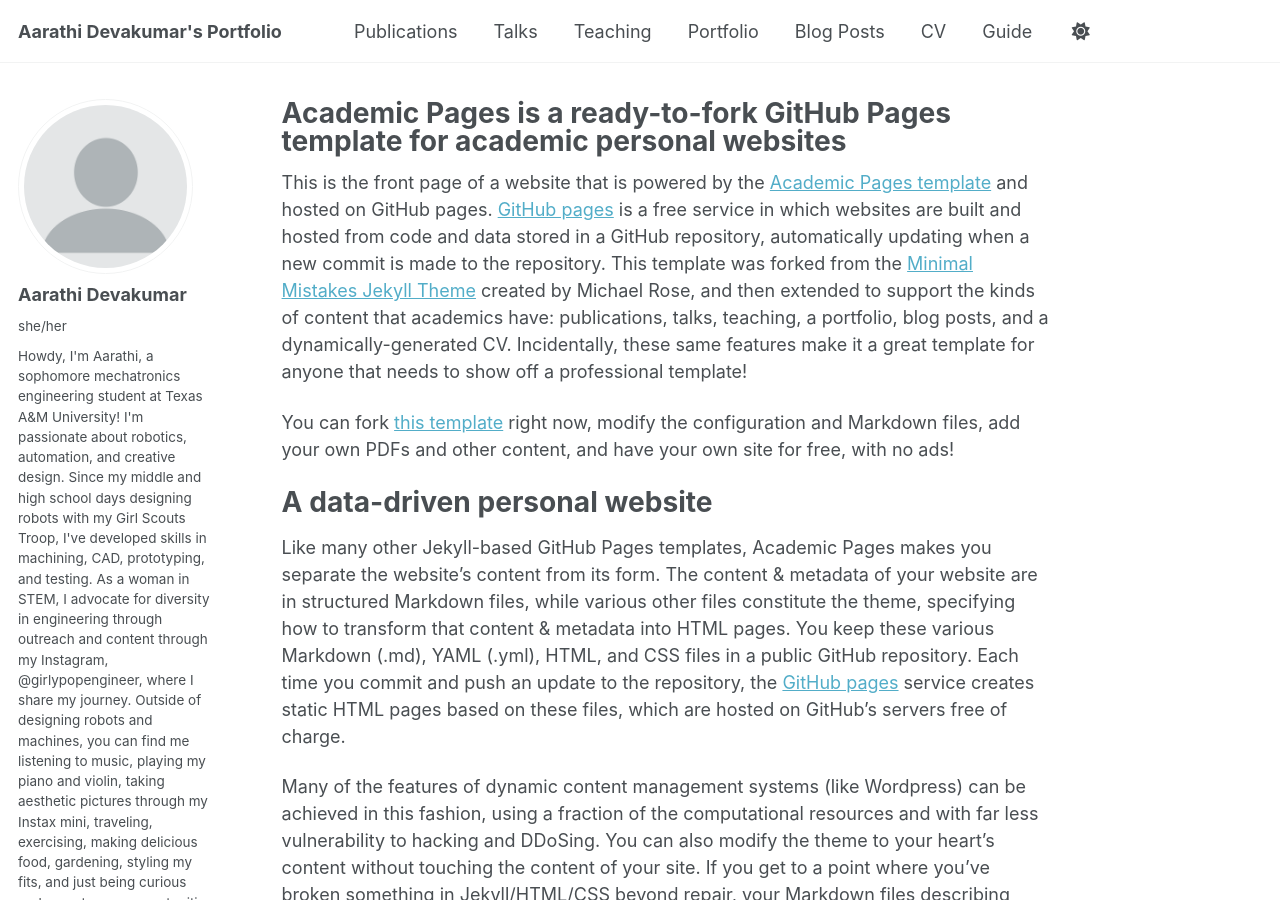
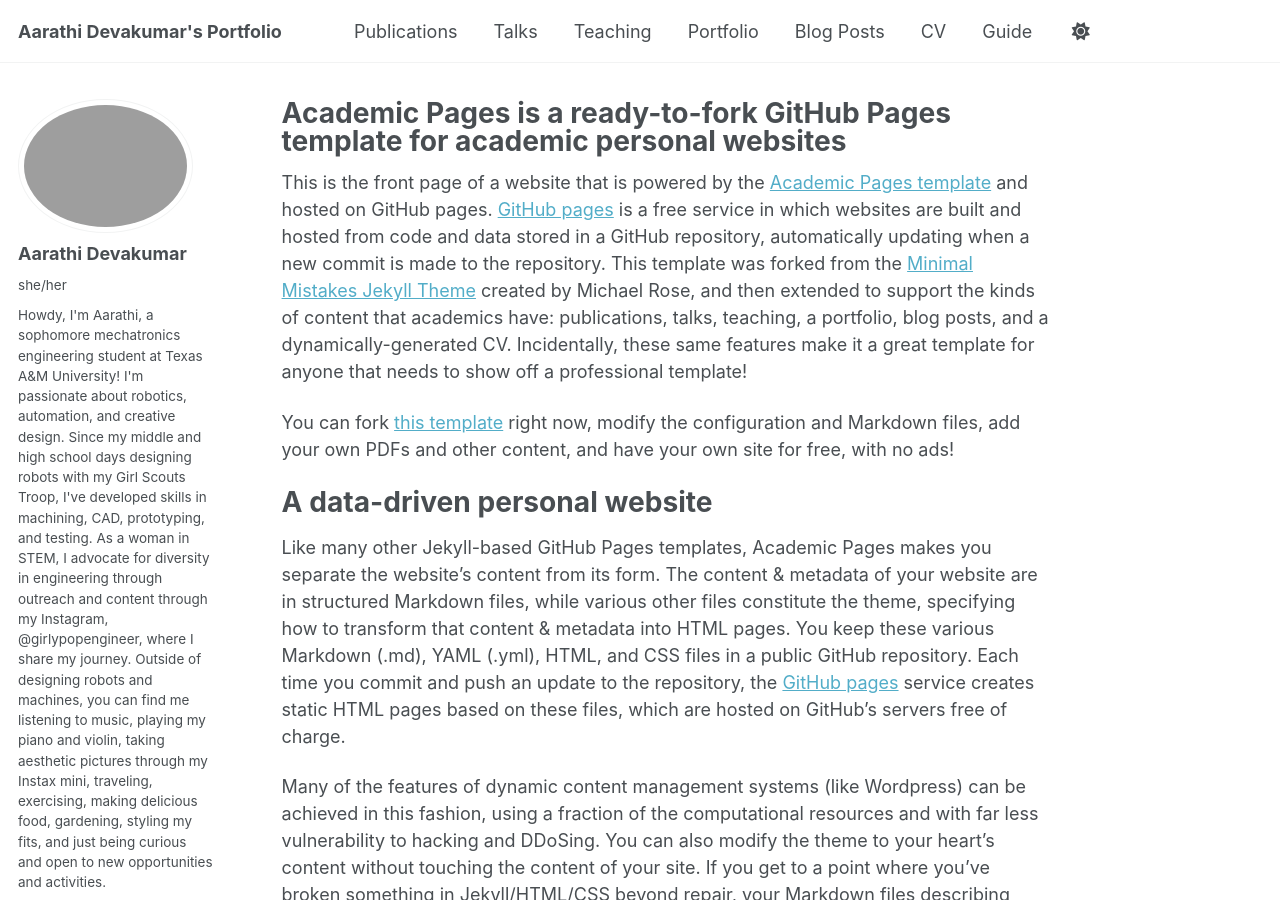
Before and after one commit to LoverSwiftieArt/aarathi.devakumar, a Jekyll site: the page built from _pages/about.md, in a window 1280 px wide and 900 px high. Built offline with Jekyll 4.4.1, drawn with Linux system fonts in a browser that asks for light colours; some web fonts are replaced; a script that is not in the unit is left out; some of the changed text lies outside the part shown.

Commit message:
Update _config.yml

```diff
--- a/_config.yml
+++ b/_config.yml
@@ -22,7 +22,7 @@ repository               : "academicpages/academicpages.github.io"
 #               Additional customization can be done by editing /_includes/author-profile.html
 author:
   # Biographic information
-  avatar           : "profile.png"
+  avatar           : "IMG_0713.jpg"
   name             : "Aarathi Devakumar"
   pronouns         : "she/her" # example: "she/her"
   bio              : "Howdy, I'm Aarathi, a sophomore mechatronics engineering student at Texas A&M University! I'm passionate about robotics, automation, and creative design. Since my middle and high school days designing robots with my Girl Scouts Troop, I've developed skills in machining, CAD, prototyping, and testing. As a woman in STEM, I advocate for diversity in engineering through outreach and content through my Instagram, @girlypopengineer, where I share my journey. Outside of designing robots and machines, you can find me listening to music, playing my piano and violin, taking aesthetic pictures through my Instax mini, traveling, exercising, making delicious food, gardening, styling my fits, and just being curious and open to new opportunities and activities."
@@ -34,11 +34,11 @@ author:
   # Academic websites
   academia         : # URL
   arxiv            : # URL - Update with the correct link to your profile
-  googlescholar    : "https://scholar.google.com/citations?user=PS_CX0AAAAAJ"
+  googlescholar    : # "https://scholar.google.com/citations?user=PS_CX0AAAAAJ"
   impactstory      : # URL
-  orcid            : "http://orcid.org/yourorcidurl"
+  orcid            : # "http://orcid.org/yourorcidurl"
   semantic         : # URL
-  pubmed           : "https://www.ncbi.nlm.nih.gov/pubmed/?term=john+snow"
+  pubmed           : # "https://www.ncbi.nlm.nih.gov/pubmed/?term=john+snow"
   researchgate     : # URL
   scopus           : # URL
 
@@ -46,25 +46,25 @@ author:
   bitbucket        : # Username - Update with your username on the site
   codepen          : # Username
   dribbble         : # Username
-  github           : "academicpages"
+  github           : "LoverSwiftieArt"
   kaggle           : # Username
   stackoverflow    : # User number or user number and name (i.e., use "1" or "1/jeff-atwood")
 
   # Social media
   artstation       : # Username
-  bluesky          : "bsky.app" # Replace this with you Bluesky username
+  bluesky          : # "bsky.app" # Replace this with you Bluesky username
   facebook         : # Username
   flickr           : # Username
   foursquare       : # Username
   goodreads        : # Username
   google_plus      : # Username
   keybase          : # Username
-  instagram        : # Username
+  instagram        : "girlypopengineer" # Username
   lastfm           : # Username
-  linkedin         : # Username
+  linkedin         : "aarathi-devakumar" # Username
   mastodon         : # URL
   medium           : # URL
-  pinterest        : # Username
+  pinterest        : "aarathidevakumar" # Username
   soundcloud       : # Username
   steam            : # Username
   telegram         : # URL
@@ -74,7 +74,7 @@ author:
   weibo            : # Username
   wikipedia        : # Username
   xing             : # Username
-  youtube          : # Username
+  youtube          : "aarathidevakumar6249" # Username
   zhihu            : # Username
 
 # Publication Category - The following the list of publication categories and their headings
```
